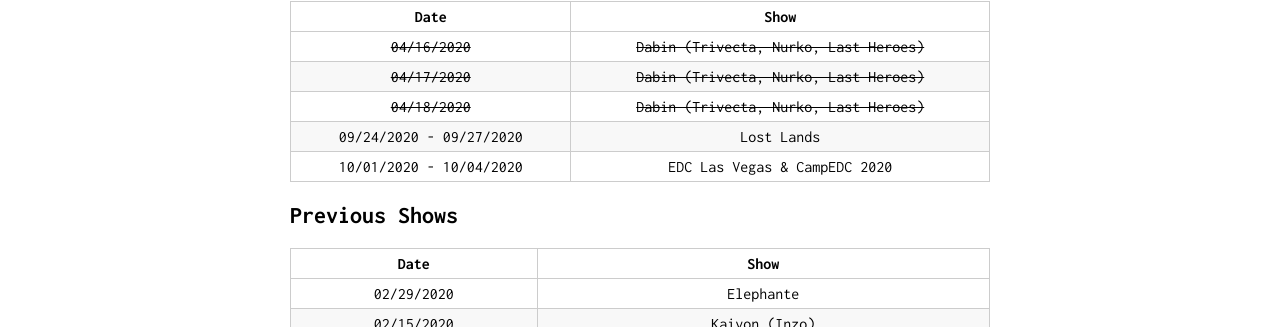
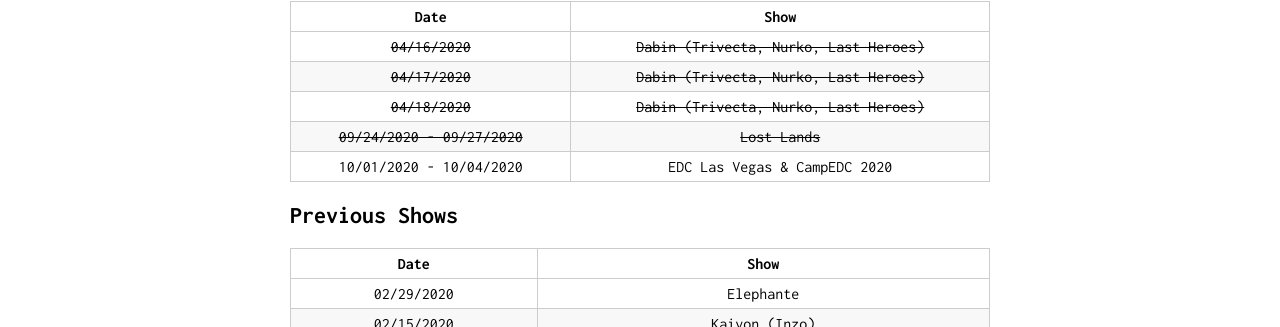
Before and after one commit to mksavic/mksavic.github.io, a Jekyll site: the page built from edm.md, in a window 1280 px wide. Shown: the part 477-804 px from the top of the page. Built offline with Jekyll 4.4.1, drawn with Linux system fonts in a browser that asks for light colours; our own code applies the rules of GitHub Pages for plain Markdown files.

Commit message:
update edm.md

```diff
--- a/edm.md
+++ b/edm.md
@@ -19,13 +19,13 @@ is_contact: true
 
 ## Future Shows
 
-|          Date           |                      Show                      |
-|:-----------------------:|:----------------------------------------------:|
-|     ~~04/16/2020~~      |    ~~Dabin (Trivecta, Nurko, Last Heroes)~~    |
-|     ~~04/17/2020~~      |    ~~Dabin (Trivecta, Nurko, Last Heroes)~~    |
-|     ~~04/18/2020~~      |    ~~Dabin (Trivecta, Nurko, Last Heroes)~~    |
-| 09/24/2020 - 09/27/2020 |                   Lost Lands                   |
-| 10/01/2020 - 10/04/2020 |          EDC Las Vegas & CampEDC 2020          |
+|            Date             |                   Show                   |
+|:---------------------------:|:----------------------------------------:|
+|       ~~04/16/2020~~        | ~~Dabin (Trivecta, Nurko, Last Heroes)~~ |
+|       ~~04/17/2020~~        | ~~Dabin (Trivecta, Nurko, Last Heroes)~~ |
+|       ~~04/18/2020~~        | ~~Dabin (Trivecta, Nurko, Last Heroes)~~ |
+| ~~09/24/2020 - 09/27/2020~~ |              ~~Lost Lands~~              |
+|   10/01/2020 - 10/04/2020   |       EDC Las Vegas & CampEDC 2020       |
 
 ## Previous Shows
 
```
